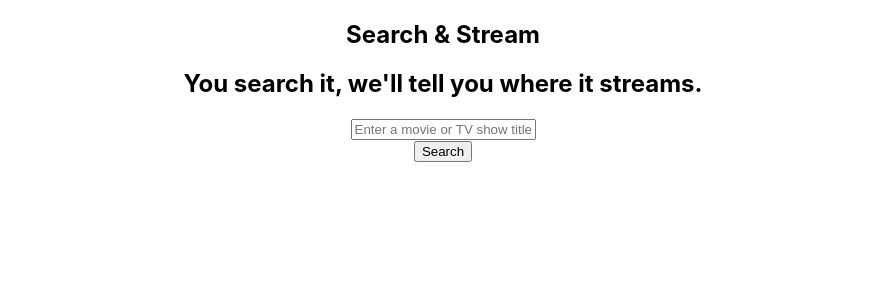
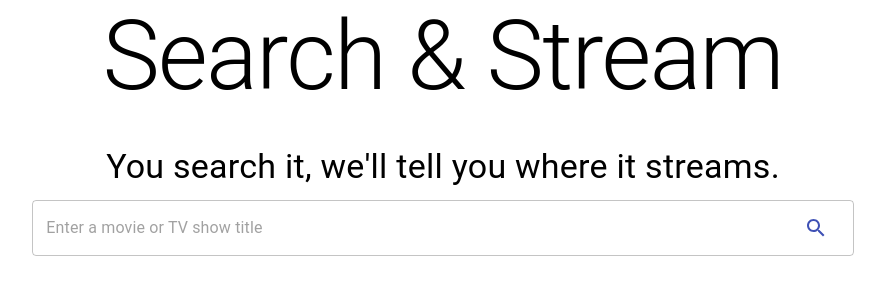
Before and after one commit to WillG1991/streamandsearchReact, a React (Create React App) app: page / in a window 1280 px wide. Shown: the top 300 px of the page, without its empty margins (197-1082 px from the left). Built offline with nearby package versions, Linux system fonts and the light colour scheme.

Commit message:
finished and change app.js to mui, only styling left

```diff
--- a/src/App.js
+++ b/src/App.js
@@ -1,38 +1,69 @@
 import React, { useState } from "react";
-import "./App.css";
+import {
+  Container,
+  Grid,
+  Typography,
+  TextField,
+  Box,
+  Button,
+  InputAdornment,
+  IconButton
+} from '@material-ui/core';
+import {Search as SearchIcon,} from '@material-ui/icons';
+import { makeStyles } from "@material-ui/core/styles";
 import MovieDetails from "./components/MovieDetails";
 import Modal from "react-modal";
 
-const customStyles = {
-  overlay: {
+
+const useStyles = makeStyles((theme) => ({
+  root: {
+    flexGrow: 1,
+  },
+  container: {
+    paddingTop: theme.spacing(4),
+    paddingBottom: theme.spacing(4),
+  },
+  paper: {
+    padding: theme.spacing(2),
     display: 'flex',
-    justifyContent: 'center',
-    alignItems: 'center',
-    zIndex: 9999
+    overflow: 'auto',
+    flexDirection: 'column',
   },
-  content: {
-    display: 'flex',
-    flexDirection: 'column',
-    alignItems: 'center',
-    justifyContent: 'center',
-    backgroundColor: '#fff',
-    border: 'none',
-    borderRadius: '8px',
-    maxWidth: '80%',
-    maxHeight: '80%',
-    padding: '24px',
-    margin: 'auto',
-    outline: 'none',
-    overflow: 'auto'
+  fixedHeight: {
+    height: 240,
+  },
+  searchField: {
+    width: '200%',
+  },
+  clearButton: {
+    visibility: 'hidden',
+    transition: 'visibility 0s, opacity 0.5s linear',
+  },
+  clearButtonVisible: {
+    visibility: 'visible',
+  },
+  smallModal: {
+    width: 300,
+    height: 200,
+    margin: "auto",
+    display: "flex",
+    flexDirection: "column",
+    justifyContent: "center",
+    alignItems: "center",
+    backgroundColor: "white",
+    outline: "none",
+    borderRadius: 10,
+    padding: theme.spacing(2),
   }
-};
+}));
 
 function App() {
+  // Declare state variables for movie title, movie info, and modal open status
   const [movieTitle, setMovieTitle] = useState("");
   const [movieInfo, setMovieInfo] = useState({});
   const [isModalOpen, setIsModalOpen] = useState(false);
 
-
+  // Define function to search for movie using API
   const searchMovie = async () => {
     try {
       console.log(process.env.REACT_APP_OMDB_API_KEY); // log the value of the API key
@@ -53,15 +84,13 @@ function App() {
           }
         };
 
-
-
+        // Fetch streaming data for the movie
         fetch(`https://streaming-availability.p.rapidapi.com/get/basic?country=us&imdb_id=${data.imdbID}&output_language=en`, options)
           .then(response => response.json())
           .then((response) => {
             console.log(response);
             setMovieInfo({ ...data, streamingData: response.streamingInfo });
             console.log(response.streamingInfo)
-
           });
       }
     } catch (error) {
@@ -69,50 +98,66 @@ function App() {
     }
   };
 
+  // Define function to handle form submission
   const handleSubmit = (e) => {
     e.preventDefault();
     setMovieInfo({});
     searchMovie();
   };
 
+  // Define function to handle changes to movie title input
   const handleChange = (e) => {
     setMovieTitle(e.target.value);
   };
 
+  // Define function to close modal
   const closeModal = () => {
     setIsModalOpen(false);
   };
 
+  // Use the custom styles defined above
+  const classes = useStyles();
+
   return (
-  <div className="App">
-    <section className="section">
-      <div className="container">
-        <div className="columns">
-          <div className="column is-8 is-offset-2">
-            <h1 className="title is-1">Search & Stream</h1>
-            <h2 className="subtitle">
+    <div className={classes.root}>
+      <Box className={classes.section}>
+        <Container>
+          <Grid container justifyContent="center">
+            <Grid item xs={12} md={8}>
+              <Typography variant="h1" align="center" gutterBottom>
+                Search & Stream
+              </Typography>
+              <Typography variant="h4" align="center" gutterBottom>
                 You search it, we'll tell you where it streams.
-            </h2>
+              </Typography>
               <form onSubmit={handleSubmit}>
-              <div className="control is-expanded">
-                <input
-                  className="input is-medium"
-                  type="text"
+                <Box display="flex" alignItems="center" justifyContent="center" flexDirection="column">
+                  <TextField
+                    className={classes.searchInput}
+                    variant="outlined"
                     placeholder="Enter a movie or TV show title"
                     onChange={handleChange}
+                    InputProps={{
+                      endAdornment: (
+                        <InputAdornment position="end">
+                          <IconButton
+                            color="primary"
+                            aria-label="search"
+                            type="submit"
+                          >
+                            <SearchIcon />
+                          </IconButton>
+                        </InputAdornment>
+                      )
+                    }}
+                    style={{ width: "100%" }}
                   />
-              </div>
-              <div className="control">
-                <button className="button is-primary is-medium">
-                  Search
-                </button>
-              </div>
+                </Box>
               </form>
-          </div>
-        </div>
-      </div>
-    </section>
-
+            </Grid>
+          </Grid>
+        </Container>
+      </Box>
       {movieInfo.Title ? (
         <MovieDetails
           title={movieInfo.Title}
@@ -129,15 +174,22 @@ return (
         isOpen={isModalOpen}
         onRequestClose={closeModal}
         contentLabel="Movie not found"
-      className="modal"
-      overlayClassName="overlay"
-      style={customStyles}
+        className={classes.smallModal}
       >
-      <h2 className="modal-title">Movie not found</h2>
-      <p className="modal-message">Check spelling and please try again!</p>
-      <button className="modal-button" onClick={closeModal}>
+        <Typography variant="h2" className={classes.modalTitle}>
+          Movie not found
+        </Typography>
+        <Typography variant="h4" className={classes.modalMessage}>
+          Check spelling and please try again!
+        </Typography>
+        <Button
+          variant="contained"
+          color="primary"
+          className={classes.modalButton}
+          onClick={closeModal}
+        >
           OK
-      </button>
+        </Button>
       </Modal>
     </div>
   );
--- a/src/components/MovieDetails/index.js
+++ b/src/components/MovieDetails/index.js
@@ -33,8 +33,8 @@ const MovieDetails = ({ title, posterURLs, streamingInfo, tagline, plot, genre,
           ) : (
             <Box sx={{ mt: 2 }}>
               <Typography variant="body2" color="text.secondary" sx={{ fontWeight: 'bold' }}>
-    Streaming Info Not Available
-  </Typography>
+                Streaming Info Not Available
+              </Typography>
             </Box>
           )}
         </CardContent>
--- a/src/components/StreamingService/index.js
+++ b/src/components/StreamingService/index.js
@@ -48,8 +48,6 @@ const StreamingService = ({ name, link }) => {
 
   const iconSrc = getIcon(name);
 
-
-
   return (
     <div className={classes.root}>
       <img src={iconSrc} className={classes.icon} alt={`${name} logo`} />
```
Lines whose indentation alone changed are shown as unchanged.
